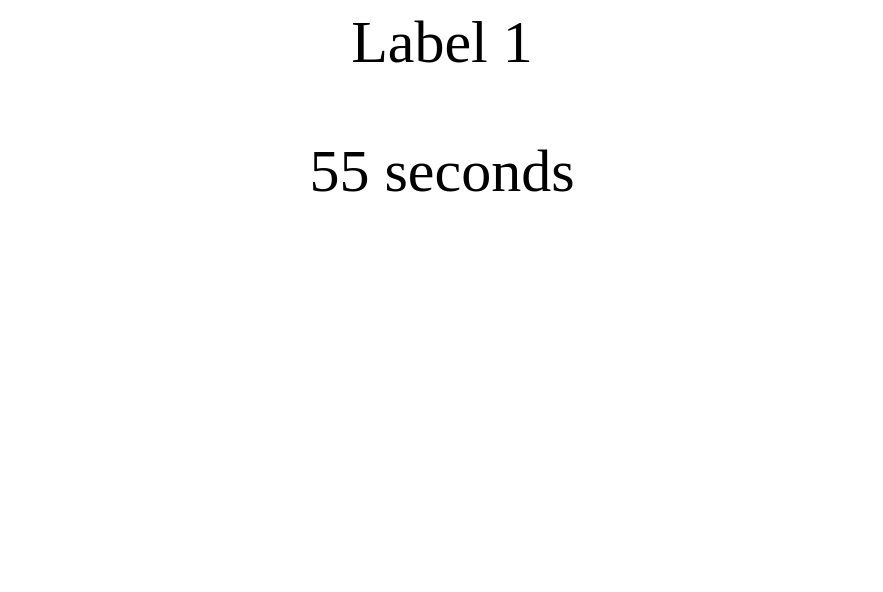
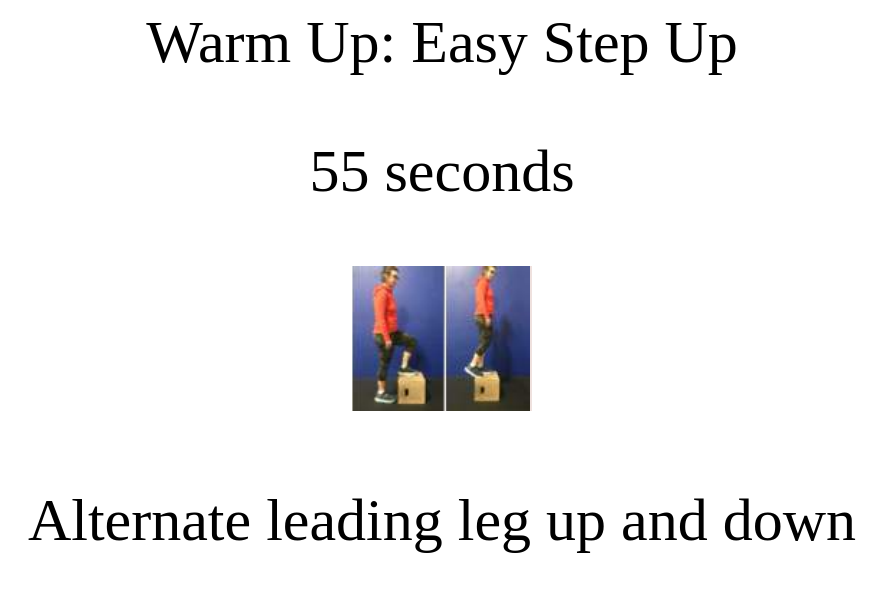
Before and after one commit to thasert/CountdownClock, a plain HTML site: page index.html in a window 1280 px wide. Shown: the whole page, without its empty margins (198-1081 px from the left). Drawn offline with Linux system fonts and the light colour scheme.

Commit message:
Images and directions added

```diff
--- a/index.html
+++ b/index.html
@@ -12,18 +12,137 @@ p {
 </head>
 <body>
 
-<p id="label"></p>
+<p id="title"></p>
 <p id="timer"></p>
+<p><image id="image" src=""/></p>
+<p id="directions"></p>
 
 <script>
 
-  // Set the labels for each interval.
+  // Set the title, directions, image, and length for each interval.
   // This also controls the number of loops.
-  var labels = [
-    'Label 1',
-    'Label 2',
+  var intervals = [
+    [
+      'Warm Up: Easy Step Up',
+      'Alternate leading leg up and down',
+      'activity1.png',
+      60],
+    [
+      'Warm Up: Cat Cows',
+      '',
+      'activity2.png'],
+    [
+      'Warm Up: Up/Down',
+      'Practive getting up/down from the floor',
+      'activity3.png',
+      60],
+    [
+      'Warm Up: Rest',
+      '1 minute',
+      'rest.png',
+      60],
+    [
+      'Set 1: Air Squats',
+      'As many as you can in 1 minute',
+      'activity4png',
+      60],
+    [
+      'Set 1: Push Ups',
+      'Can be on knees!',
+      'activity5.png',
+      60],
+    [
+      'Set 1: Step Ups- Moderate Intensity',
+      'Alternate leading leg up and down',
+      'activity6.png',
+      60],
+    [
+      'Set 1: Rest',
+      '1 minutes',
+      'rest.png',
+      60],
+    [
+      'Set 2: Glute Bridge',
+      'Keep hips high, squeeze butt, hold for 5 sec, then lower',
+      'activity7.png',
+      60],
+    [
+      'Set 2: Towel Row',
+      'Wrap towel around fixed object',
+      'activity8.png',
+      60],
+    [
+      'Set 2: Plank Hold',
+      'Keep leg & butt muscles active',
+      'activity9.png',
+      60],
+    [
+      'Set 2: Rest',
+      '1 minute',
+      'rest.png',
+      60],
+    [
+      'Set 3: Calf Raise',
+      'Loweer heels off the edge of step and then raise up on toes',
+      'activity10.png',
+      60],
+    [
+      'Set 3: Russian Twist',
+      'Feel can anchor on floor to make easier',
+      'activity11.png',
+      60],
+    [
+      'Set 3: Walking Lunges',
+      'Keep upper body tall & alternate legs',
+      'activity12.png',
+      60],
+    [
+      'Set 3: Rest',
+      '1 minute',
+      'rest.png',
+      60],
+    [
+      'Set 4: Hamstring Walk-Out',
+      'Starting from glute bridge, walk each heal a few inches out at a time as far as you can, then walk back in',
+      'activity13.png',
+      60],
+    [
+      'Set 4: Single Leg Balnce',
+      '30 seconds standing on each leg',
+      'activity14.png',
+      30],
+    [
+      'Set 4: Other Leg Balnce',
+      '30 seconds standing on the other leg',
+      'activity14.png',
+      30],
+    [
+      'Set 4: Superman',
+      'Hold position for as much of the minute as you can',
+      'activity15.png',
+      60],
+    [
+      'Set 4: Rest',
+      '1 minute',
+      'rest.png',
+      60],
+    [
+      'Cool Down Set: Easy Walk',
+      'Go outside, walk up and down the hall',
+      'rest.png',
+      60],
+    [
+      'Cool Down Set: Keep Walking',
+      'Focus on slowing down your breath as you slow down your movement',
+      'rest.png',
+      60],
+    [
+      'Cool Down Set: Box Breathing',
+      'Find a comfortable place to stand or sit.  Inhale, hold, exhale, hold each for a count of 4',
+      'rest.png',
+      60],
   ];
-  var total_loops = labels.length;
+  var total_loops = intervals.length;
   var current_loop = 0;
 
   // Sound for completing each interval
@@ -31,13 +150,15 @@ p {
   var sound = new Audio("bellding-254774.mp3");
 
   // Function for each interval
-  var interval_timer = function(label) {
-    // Display the label
-    document.getElementById("label").innerHTML = label;
+  var interval_timer = function(title, directions, image, length) {
+    // Display the interval
+    document.getElementById("title").innerHTML = title;
+    document.getElementById("directions").innerHTML = directions;
+    document.getElementById("image").src = 'images/'+image;
 
     // Make target time 60 seconds from now
     var target = new Date();
-    target = target.setSeconds(target.getSeconds() + 60);
+    target = target.setSeconds(target.getSeconds() + length);
 
     // Run the interval
     var interval = setInterval(function() {
@@ -62,17 +183,24 @@ p {
         // Increment the loop counter and potentially repeat
         current_loop = current_loop + 1;
         if (current_loop < total_loops) {
-          interval_timer(labels[current_loop]);
+          interval_timer(intervals[current_loop][0],
+                         intervals[current_loop][1],
+                         intervals[current_loop][2],
+                         intervals[current_loop][3]);
         }
         else {
-          document.getElementById("label").innerHTML = "";
-          document.getElementById("timer").innerHTML =  "FINISHED";
+          document.getElementById("title").innerHTML = "Done";
+          document.getElementById("timer").innerHTML =  "";
+          document.getElementById("directions").innerHTML = "Nice work!";
         }
       }
     }, 200);};
 
     // Start the first interval
-    interval_timer(labels[current_loop]);
+    interval_timer(intervals[current_loop][0],
+                   intervals[current_loop][1],
+                   intervals[current_loop][2],
+                   intervals[current_loop][3]);
 
 </script>
 
```
